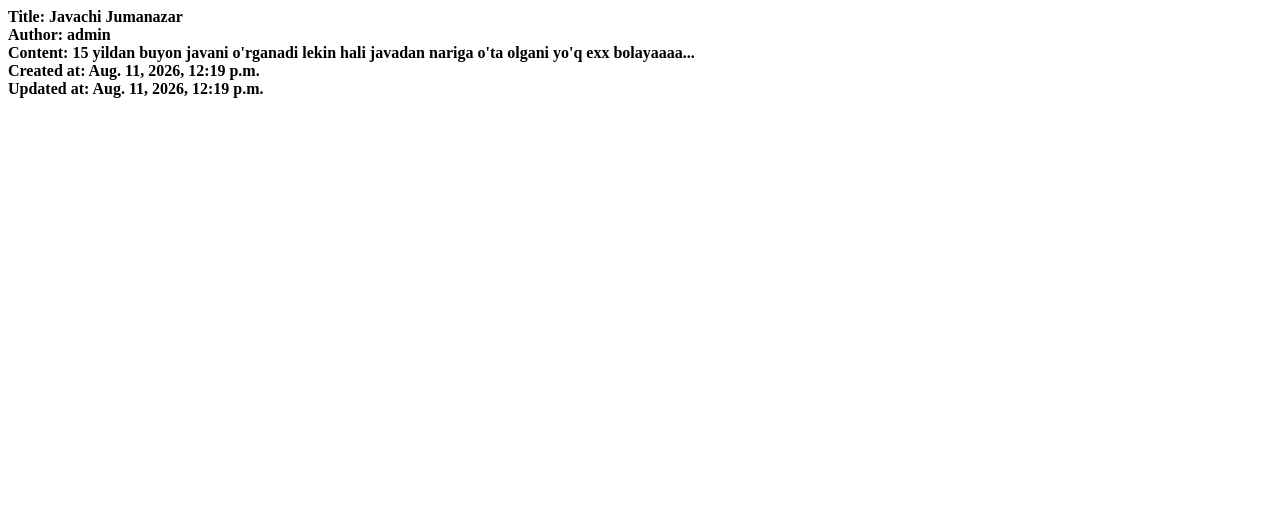
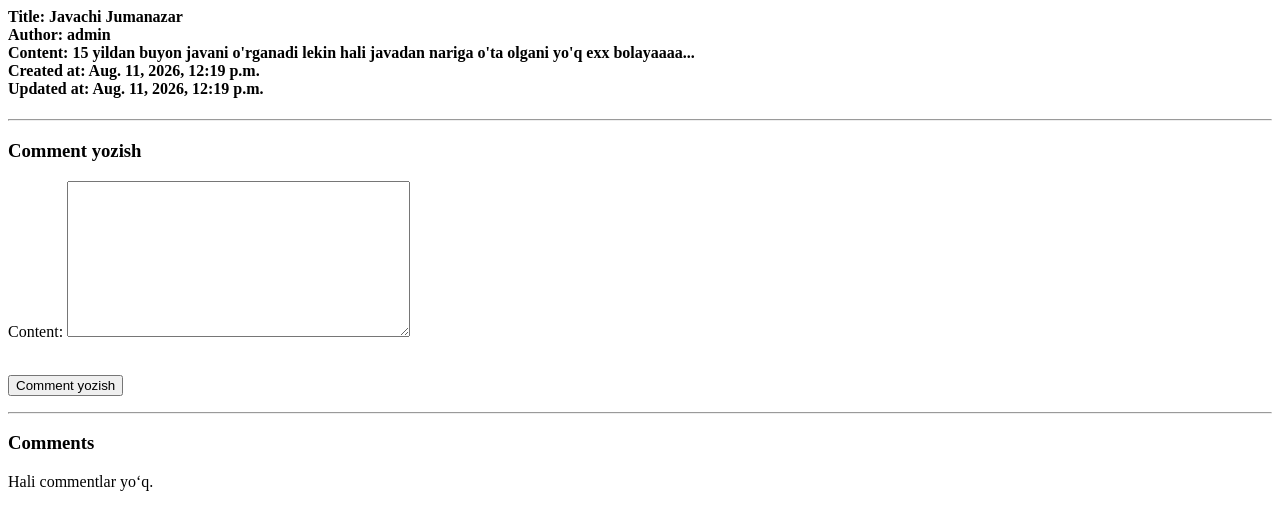
Before and after one commit to behruzbaxodirov0709/blog_platform, a Django app: page /posts/3 in a window 1280 px wide. Shown: the top 530 px of the page. Run offline with Django 5.2, Linux system fonts and the light colour scheme; data comes from the database, SQL or seed files in the repository; both versions use the stored data as it was after the commit.

Commit message:
Commentlar modeli yaratildi, foreign key orqali post modeliga ulandi, comment uchun alohida forma yaratildi va check qilindi hammasi joyida

```diff
--- a/apps/posts/forms.py
+++ b/apps/posts/forms.py
@@ -1,5 +1,5 @@
 from django import forms
-from .models import Post
+from .models import Post, Comment
 
 
 
@@ -7,3 +7,9 @@ class PostCreateForm(forms.ModelForm):
     class Meta:
         model = Post
         fields = ["title", "content"]
+
+
+class CommentForm(forms.ModelForm):
+    class Meta:
+        model = Comment
+        fields = ["content"]
--- a/apps/posts/models.py
+++ b/apps/posts/models.py
@@ -11,3 +11,11 @@ class Post(models.Model):
 
     def __str__(self):
         return self.title
+
+
+
+class Comment(models.Model):
+    post = models.ForeignKey(to=Post, on_delete=models.CASCADE)
+    author = models.ForeignKey(to=settings.AUTH_USER_MODEL, on_delete=models.CASCADE)
+    content = models.TextField()
+    created_at = models.DateTimeField(auto_now_add=True)
--- a/apps/posts/views.py
+++ b/apps/posts/views.py
@@ -1,6 +1,6 @@
 from django.shortcuts import render, redirect
 from django.views import View
-from .models import Post
+from .models import Post, Comment
 from . import forms
 
 
@@ -17,12 +17,34 @@ class PostListView(View):
 
 class PostDetailView(View):
     def get(self, request, pk):
+        form = forms.CommentForm(data=None)
         post = Post.objects.get(pk=pk)
+        comments = Comment.objects.filter(post=post)
         return render(
             request=request,
             template_name="posts/post_detail.html",
-            context={"post": post}
+            context={
+                "post": post,
+                "form":form,
+                "comments":comments
+                }
         )
+
+    def post(self, request, pk):
+        form = forms.CommentForm(data=request.POST)
+        post = Post.objects.get(pk=pk)
+        if form.is_valid():
+            comment = form.save(commit=False)
+            comment.author = request.user
+            comment.post = post
+            comment.save()
+            return redirect("post_detail", post.pk)
+
+        return render(
+                    request=request,
+                    template_name="posts/post_detail.html",
+                    context={"post": post, "form":form}
+                )
 
 
 class PostCreateView(View):
--- a/templates/posts/post_detail.html
+++ b/templates/posts/post_detail.html
@@ -5,3 +5,29 @@
     Created at: {{ post.created_at }}<br>
     Updated at: {{ post.updated_at }}
 </h4>
+
+<hr>
+
+<h3>Comment yozish</h3>
+
+<form method="post">
+    {% csrf_token %}
+    {{ form.as_p }}
+    <br>
+    <button type="submit">Comment yozish</button>
+</form>
+
+<hr>
+
+<h3>Comments</h3>
+
+{% for comment in comments %}
+    <p>
+        <strong>{{ comment.author }}</strong><br>
+        {{ comment.content }}<br>
+        {{ comment.created_at }}
+    </p>
+    <hr>
+{% empty %}
+    <p>Hali commentlar yo‘q.</p>
+{% endfor %}
```
Also changed, not shown: apps/posts/migrations/0002_comment.py (added), db.sqlite3.
